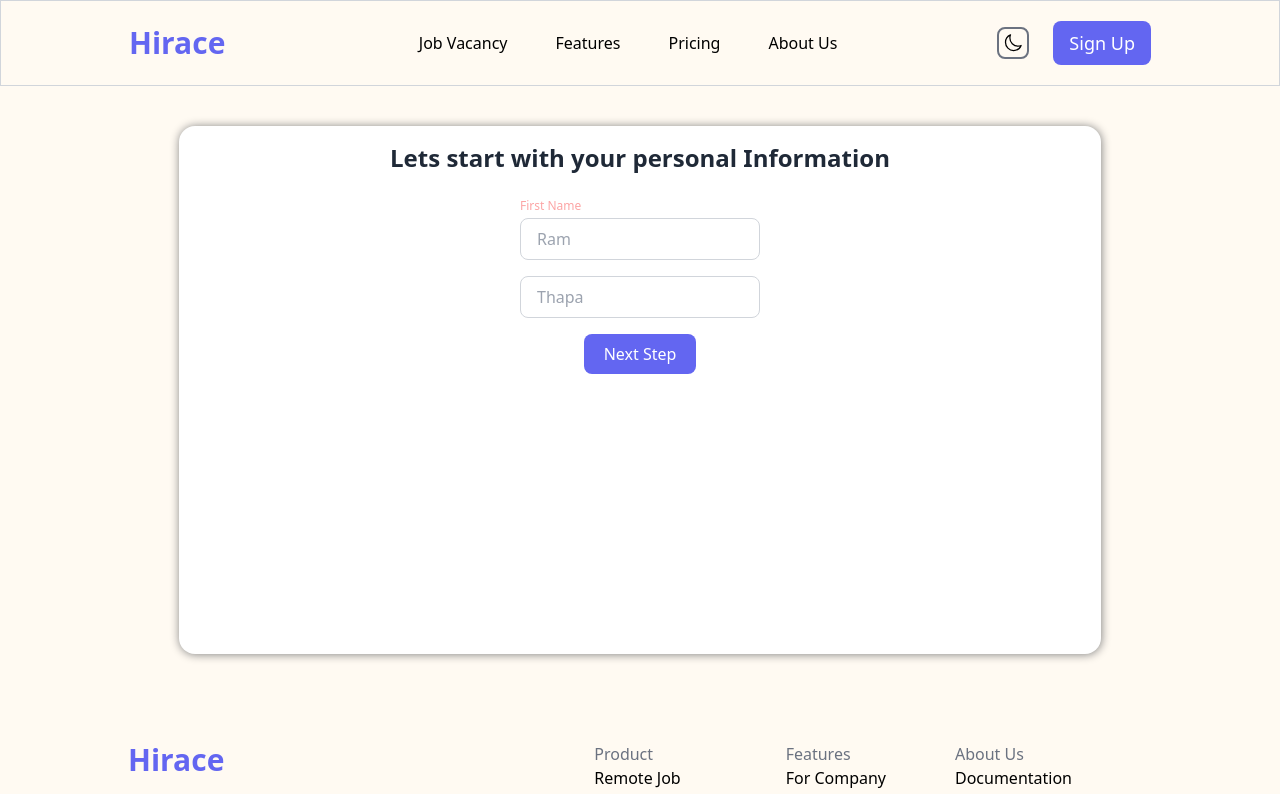
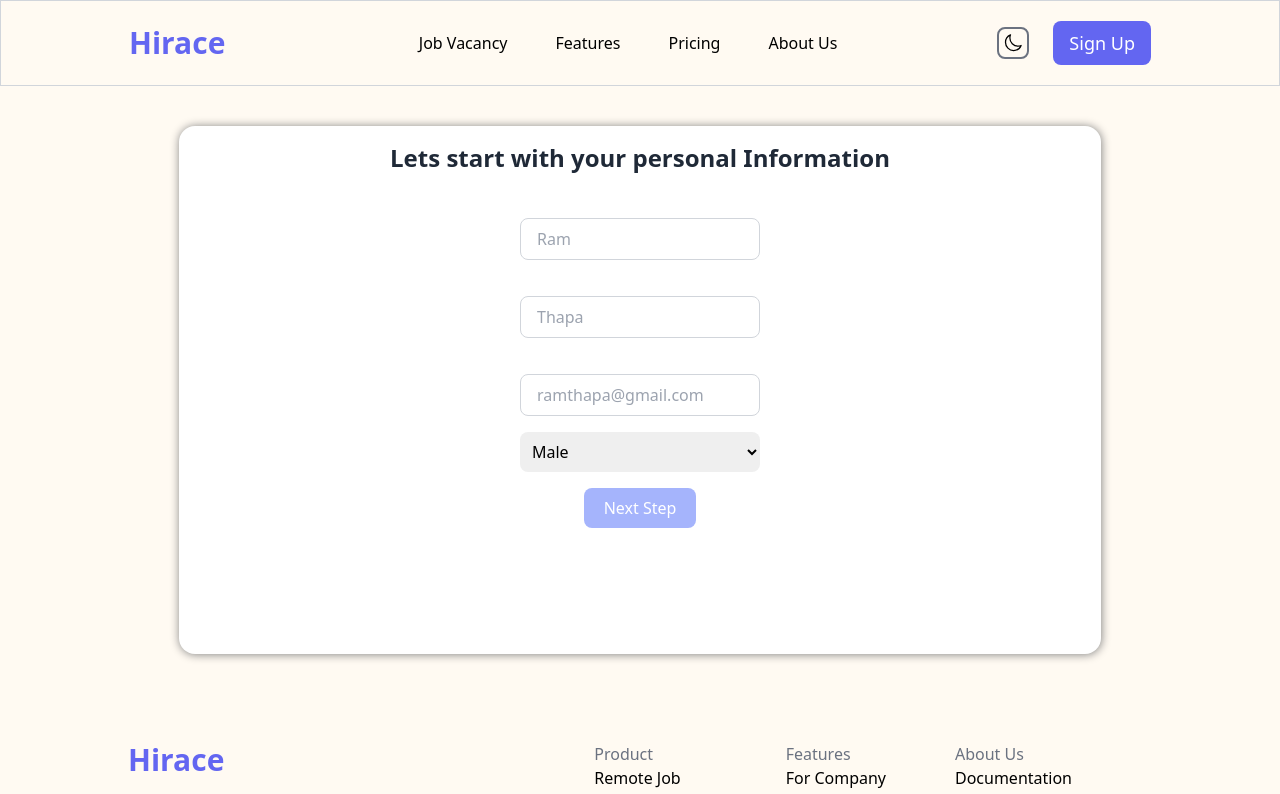
Before and after one commit to prakritip0/task-4, a React (Create React App) app: page /signup in a window 1280 px wide. Shown: the top 794 px of the page. Built offline with nearby package versions, Linux system fonts and the light colour scheme.

Commit message:
hold the select tag's value on state

```diff
--- a/src/components/SignUpFirst.tsx
+++ b/src/components/SignUpFirst.tsx
@@ -1,17 +1,26 @@
 import React, { useState } from 'react';
-import FormInput from '../utils/FormInput';
-import FormButton from '../utils/FormButton';
-
-const submitForm = (e: React.FormEvent<HTMLFormElement>) => {
-  e.preventDefault();
-  console.log('submitted');
-
-};
+import FormInput from './form/FormInput';
+import FormSubmit from './form/FormSubmit';
+import FormSelect from './form/FormSelect';
 
 const SignUpFirst = () => {
-    const [firstName, setFirstName]= useState('');
-    const [lastName, setLastName]= useState('');
-    console.log(firstName);
+  const [firstName, setFirstName] = useState('');
+  const [lastName, setLastName] = useState('');
+  const [email, setEmail] = useState('');
+  const [gender, setGender] = useState('');
+  const [formSubmitStatus, setFormSubmitStatus] = useState<boolean>(false);
+  const [submitDisability, setSubmitDisability] = useState<boolean>(true);
+
+  if (firstName !== '' && lastName !== '' && email !== '' && gender !== '') {
+    setSubmitDisability(false);
+  }
+
+  const submitForm = (e: React.FormEvent<HTMLFormElement>) => {
+    e.preventDefault();
+    setFormSubmitStatus(true);
+  };
+//   console.log(gender);
+
   return (
     <div className='flex flex-col gap-6'>
       <h4 className='text-gray-800 text-2xl font-bold dark:text-white'>
@@ -19,7 +28,6 @@ const SignUpFirst = () => {
       </h4>
       <form action='/' className='flex flex-col gap-4 items-center' onSubmit={submitForm}>
         <FormInput
-          className='w-[15rem] px-4 py-2 border border-gray-300 rounded-lg outline-none'
           id='firstName'
           placeholder='Ram'
           labelName='First Name'
@@ -31,28 +39,31 @@ const SignUpFirst = () => {
           className='w-[15rem] px-4 py-2 border border-gray-300 rounded-lg outline-none'
           id='lastName'
           placeholder='Thapa'
-        //   labelName='Last Name'
+          labelName='Last Name'
           type='text'
           value={lastName}
           setValue={setLastName}
         />
-        {/*
         <FormInput
-          className='w-[15rem] px-4 py-2 border border-gray-300 rounded-lg outline-none'
           id='email'
           placeholder='ramthapa@gmail.com'
           labelName='Email'
           type='email'
+          value={email}
+          setValue={setEmail}
         />
-        <FormInput
-          className='w-[15rem] px-4 py-2 border border-gray-300 rounded-lg outline-none'
-          id='gender'
-          labelName='Gender'
-          type='radio'
-        /> */}
 
-        <FormButton />
+        <FormSelect setGender={setGender} gender={gender} />
+
+        <FormSubmit submitDisability={submitDisability} />
       </form>
+      {formSubmitStatus && (
+        <>
+          <h3 className='text-white'>First Name: {firstName}</h3>
+          <h3 className='text-white'>Last Name: {lastName}</h3>
+          <h4 className='text-white'>Email: {email}</h4>
+        </>
+      )}
     </div>
   );
 };
--- a/src/utils/FormInput.tsx
+++ b/src/components/form/FormInput.tsx
@@ -1,10 +1,10 @@
-import { type } from 'os';
+
 import React from 'react';
-import FormLabel from '../utils/FormLabel';
-import {FormLabelProps} from '../utils/FormLabel'
+import FormLabel from './FormLabel';
+import {FormLabelProps} from './FormLabel'
 
 interface FormInputProps {
-  className: string;
+  className?: string;
   id: string;
   placeholder?:string;
   labelName?:string;
@@ -15,16 +15,12 @@ interface FormInputProps {
   // label?: FormLabelProps
 }
 
-
-
 const FormInput = ({ className, id,placeholder, labelName, type, value, setValue }: FormInputProps) => {
-
-
 
   return (
     <div className='flex flex-col items-start gap-1'>
       {labelName && <FormLabel htmlFor={id} labelName={labelName} />}
-      <input className={className} value={value} type={type} id={id} placeholder={placeholder} onChange={(e)=>setValue(e.target.value)} />
+      <input className={`w-[15rem] px-4 py-2 border border-gray-300 rounded-lg outline-none ${className}`} value={value} type={type} id={id} placeholder={placeholder} onChange={(e)=>setValue(e.target.value)} />
     </div>
   );
 };
--- a/src/utils/FormLabel.tsx
+++ b/src/components/form/FormLabel.tsx
@@ -8,7 +8,7 @@ import React from 'react'
 
 const FormLabel = ({htmlFor, labelName, className}:FormLabelProps) => {
   return (
-    <label htmlFor={htmlFor} className={`text-xs text-red-300 ${className}`}>{labelName}</label>
+    <label htmlFor={htmlFor} className={`text-xs text-white ${className}`}>{labelName}</label>
   )
 }
 
--- /dev/null
+++ b/src/components/form/FormSelect.tsx
@@ -0,0 +1,18 @@
+import React from 'react'
+
+interface FormSelectProps{
+    gender:string;
+    setGender: (value:string)=>void
+}
+
+const FormSelect = ({setGender, gender}:FormSelectProps) => {
+  return (
+    <select className='w-[15rem] py-2 px-2 rounded-lg outline-none' name='gender' value={gender} onChange={(e)=>setGender(e.target.value)} >
+        <option value="male">Male</option>
+        <option value="female">Female</option>
+        <option value="other">Other</option>
+    </select>
+  )
+}
+
+export default FormSelect
--- /dev/null
+++ b/src/components/form/FormSubmit.tsx
@@ -0,0 +1,18 @@
+import React from 'react';
+
+interface FormSubmitProps {
+  submitDisability: boolean;
+}
+
+const FormSubmit = ({ submitDisability }: FormSubmitProps) => {
+  return (
+    <input
+      type='submit'
+      value='Next Step'
+      disabled={submitDisability ? true : false}
+      className='bg-indigo-300 text-white px-4 py-2 w-[7rem] rounded-lg'
+    />
+  );
+};
+
+export default FormSubmit;
--- a/src/utils/FormButton.jsx
+++ /dev/null
@@ -1,9 +0,0 @@
-import React from 'react'
-
-const FormButton = () => {
-  return (
-    <button type='submit' className='bg-indigo-500 text-white px-4 py-2 w-[7rem] rounded-lg'>Next Step</button>
-  )
-}
-
-export default FormButton
```
